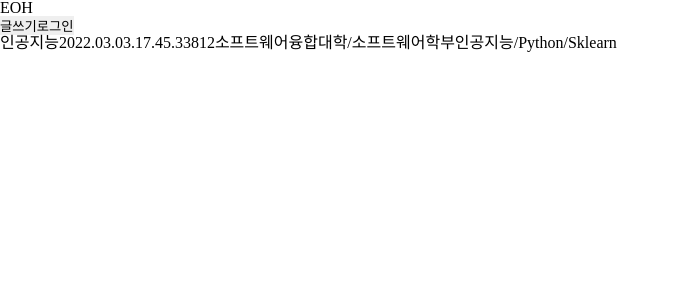
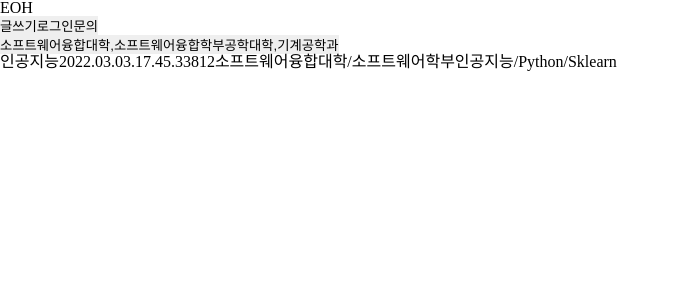
Before and after one commit to siroch/EricaOpensourceHub, a React (Create React App) app in the folder erica-opensource-hub/: page / in a window 1280 px wide. Shown: the top 300 px of the page, without its empty margins (0-680 px from the left). Built offline with nearby package versions, Linux system fonts and the light colour scheme.

Commit message:
fix: 위치변경

```diff
--- a/erica-opensource-hub/src/pages/MainPage.jsx
+++ b/erica-opensource-hub/src/pages/MainPage.jsx
@@ -1,15 +1,8 @@
 import "./MainPage.css"
-import ProjectData from "./project_item_test.json"
-import CourseData from "./course_item_test.json"
+import ProjectData from "../json/project_item_test.json"
+import CourseData from "../json/course_item_test.json"
 
 function MainPage() {
-  const project_list = ProjectData.project.map((project_data) => {
-    return JSON.stringify(project_data)
-  })
-
-  const course_list = CourseData.course.map((course_data) => {
-    return JSON.stringify(course_data)
-  })
   return (
     <div>
       <div>
@@ -17,13 +10,14 @@
       </div>
       <button>글쓰기</button>
       <button>로그인</button>
+      <button>문의</button>
       <ul>
-        {CourseData.course.map((course_data) => {
-          <li key={course_data.id}>
-            {[course_data.college, course_data.department
-            ]}
-          </li>
-        })}
+        {CourseData.course.map((course_data) => (
+          <button key={course_data.id}>
+            {course_data.college},
+            {course_data.department}
+          </button>
+        ))}
       </ul>
       <ul>
         {ProjectData.project.map((project_data) => (
```
Also changed, not shown: erica-opensource-hub/src/json/course_item_test.json (renamed from erica-opensource-hub/src/pages/course_item_test.json), erica-opensource-hub/src/json/project_item_test.json (renamed from erica-opensource-hub/src/pages/project_item_test.json), erica-opensource-hub/src/json/user_item_test.json (renamed from erica-opensource-hub/src/pages/user_item_test.json).
